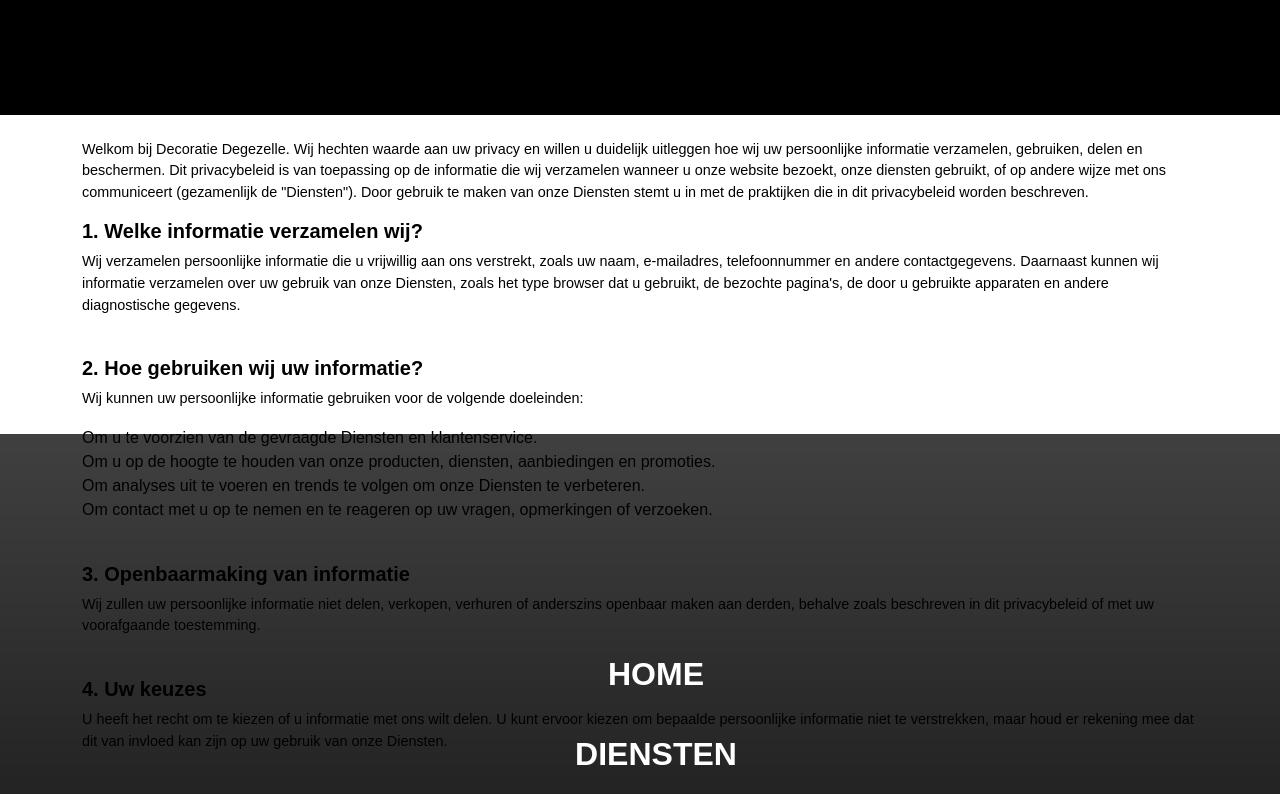
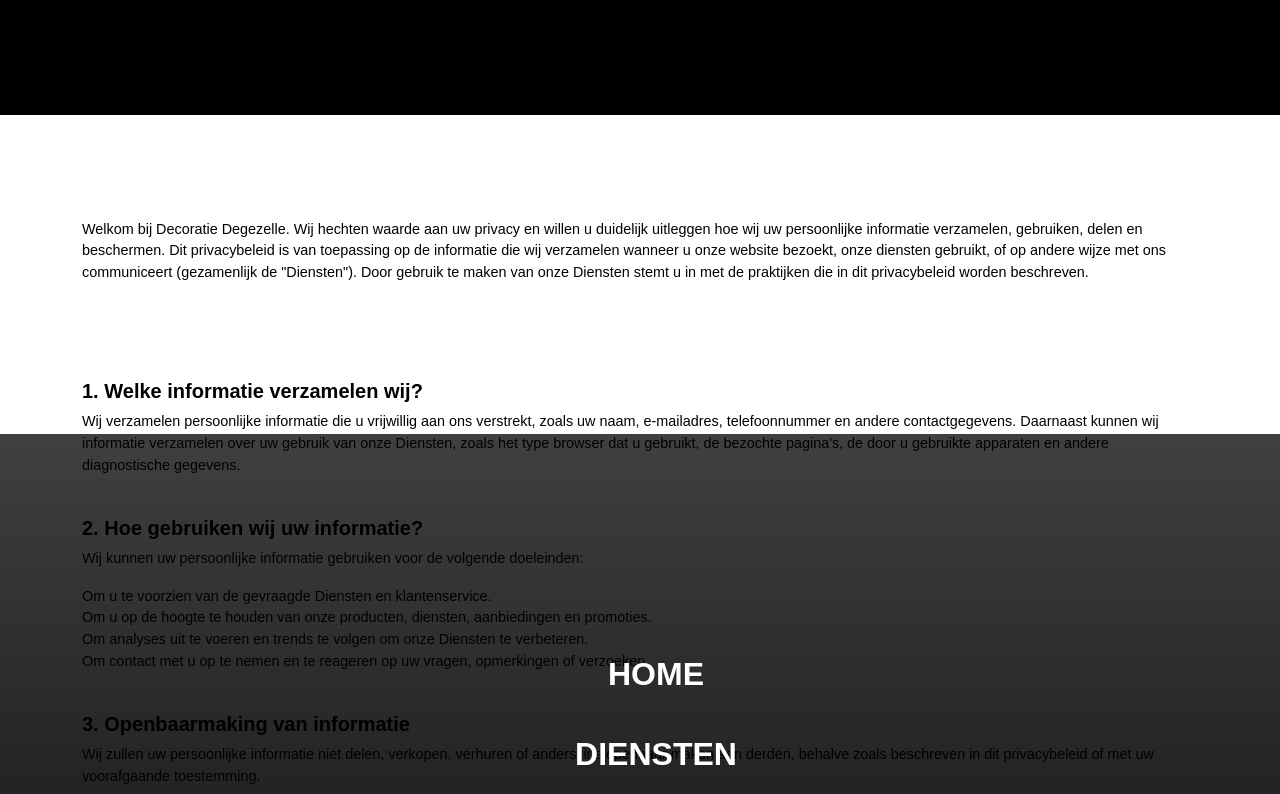
Before and after one commit to ThibautDelporte98/decoratiedegezelle-version2, a React (Create React App) app: page /privacypolicy in a window 1280 px wide. Shown: the part 366-1160 px from the top of the page. Built offline with nearby package versions, Linux system fonts and the light colour scheme; a web font is replaced by a local one.

Commit message:
PrivacyPolicies

```diff
--- a/src/components/Voorwaarden/conditions.js
+++ b/src/components/Voorwaarden/conditions.js
@@ -7,9 +7,6 @@ function Conditions() {
     <div className="Policy">
       <div className="container">
         <div className="Content">
-          <div className="head">
-            <br></br>
-          </div>
           <div className="policy">
             <h2>1.</h2>
             <p>
--- a/src/components/footer/Footer.js
+++ b/src/components/footer/Footer.js
@@ -137,7 +137,7 @@ function Footer() {
                     </Link>
                   </li>
                   <CopyToClipboard text={textToCopy} onCopy={onCopyHandler}>
-                    <li className="data-item d-flex" style={{ cursor: 'pointer' }} title="Kopieer BTW-nummer">
+                    <li className="data-item d-flex" style={{ cursor: 'pointer' }} title="BTW-nummer kopieren">
                         <span>
                           <img src={btw} alt={btw} />
                         </span>
@@ -175,10 +175,10 @@ function Footer() {
               <div className="conditions">
                 <ul>
                   <li className="conditions-item">
-                    <Link to={'/algemene-voorwaarden'}>Algemene voorwaarden</Link>
+                    <Link to={'/algemene-voorwaarden'} onClick={handleNavLinkClick} >Algemene voorwaarden</Link>
                   </li>
                   <li className="conditions-item">
-                    <Link to={'/privacypolicy'}>Privacy policy</Link>
+                    <Link to={'/privacypolicy'} onClick={handleNavLinkClick}>Privacy policy</Link>
                   </li>
                   <li className="conditions-item">
                     <Link to={'https://www.boss.be/'} target="_blank" >Products by Bosspaint</Link>
--- a/src/scss/customerpolicy/policies.scss
+++ b/src/scss/customerpolicy/policies.scss
@@ -2,5 +2,13 @@
 
 
 .Policy{
+    padding: 5rem 0;
     background-color: $color-primairy;
+    .head{
+        padding: 0 0 5rem 0;
+    }
+    ul{
+        font-size: .9rem;
+        font-weight: 300;
+    }
 }
```
